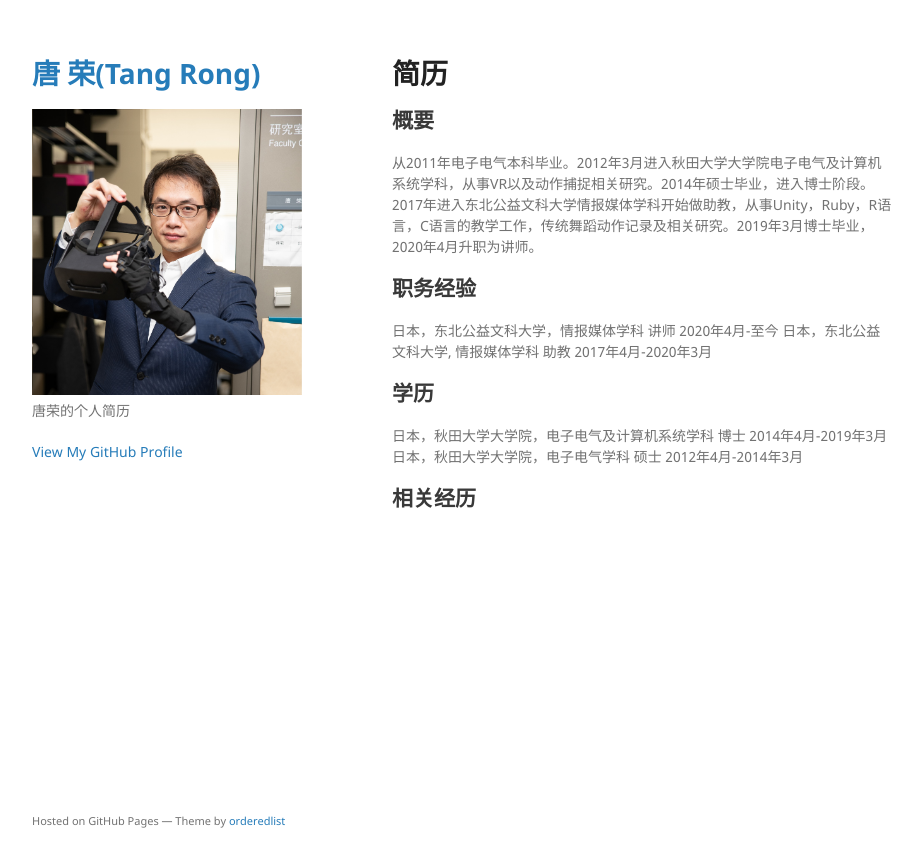
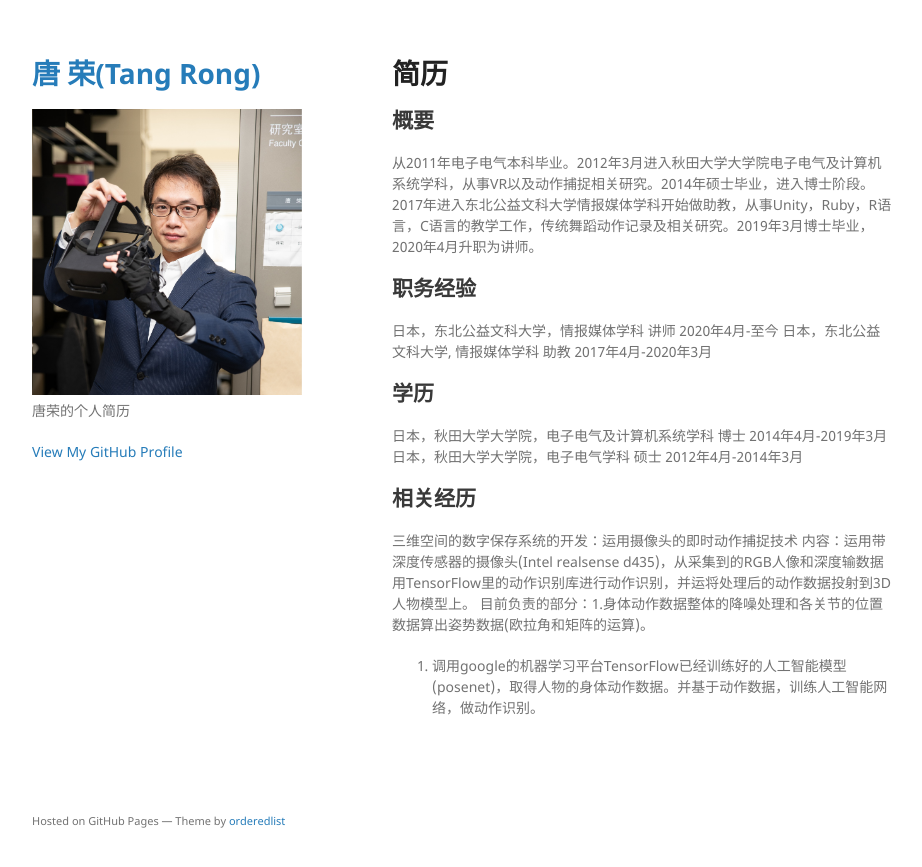
Before and after one commit to CoronovaT/CoronovaT.github.io, a Jekyll site: the page built from index.md, in a window 1280 px wide. Shown: the top 867 px of the page, without its empty margins (178-1100 px from the left). Built offline with Jekyll 4.4.1, drawn with Linux system fonts in a browser that asks for light colours; our own code applies the rules of GitHub Pages for plain Markdown files.

Commit message:
Update index.md

```diff
--- a/index.md
+++ b/index.md
@@ -16,3 +16,8 @@ layout: default
 
 
 ## 相关经历
+
+三维空间的数字保存系统的开发：运用摄像头的即时动作捕捉技术
+内容：运用带深度传感器的摄像头(Intel realsense d435)，从采集到的RGB人像和深度输数据用TensorFlow里的动作识别库进行动作识别，并运将处理后的动作数据投射到3D人物模型上。
+目前负责的部分：1.身体动作数据整体的降噪处理和各关节的位置数据算出姿势数据(欧拉角和矩阵的运算)。
+2. 调用google的机器学习平台TensorFlow已经训练好的人工智能模型(posenet)，取得人物的身体动作数据。并基于动作数据，训练人工智能网络，做动作识别。
```
